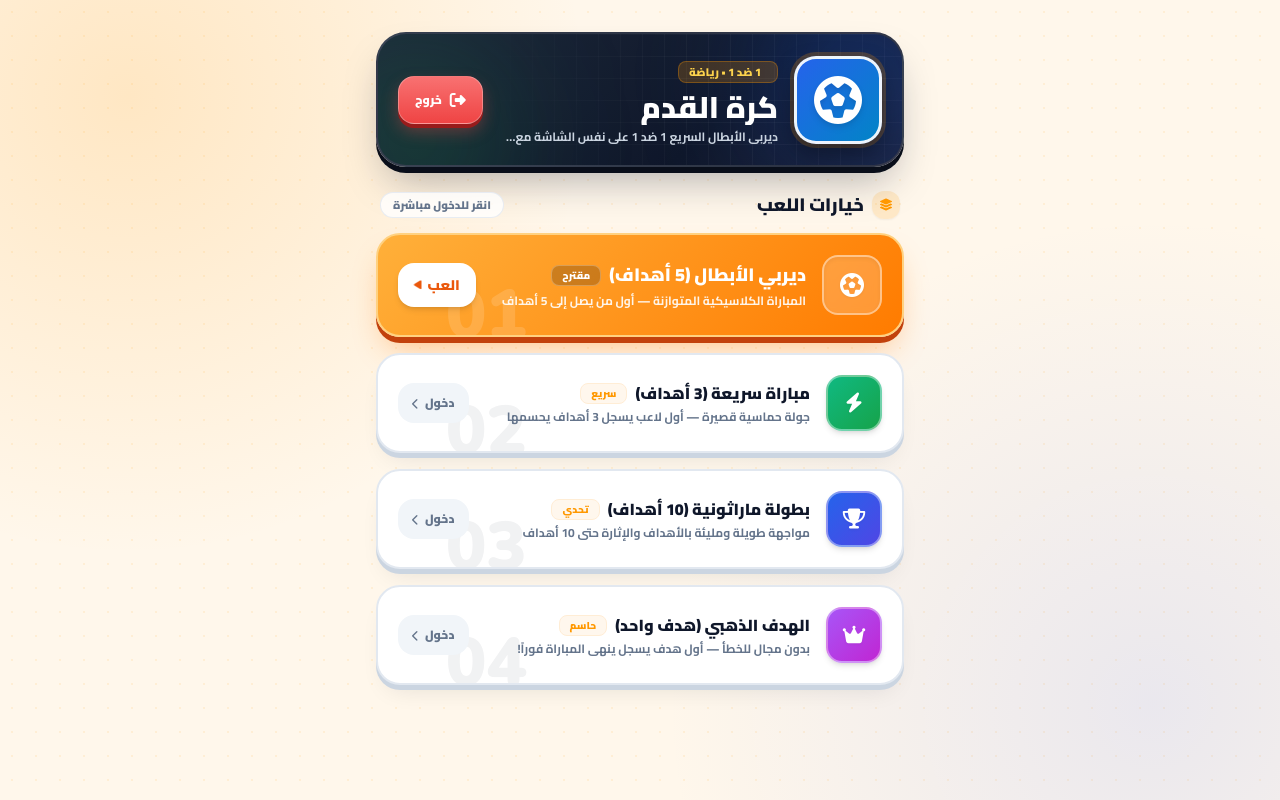
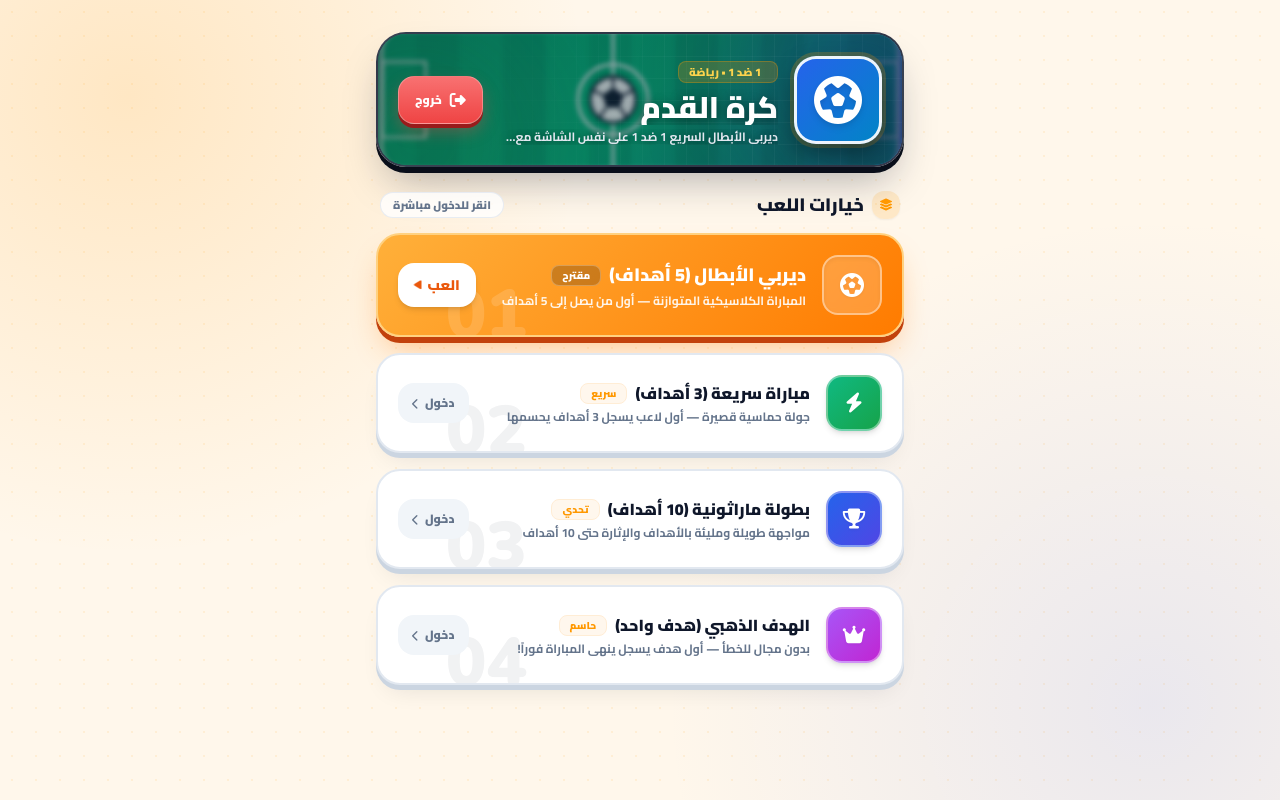
Before and after one commit to 3aasm/arena, a plain HTML site: page الالعاب/كرة قدم.html in a window 1280 px wide. Drawn offline with nearby package versions, Linux system fonts and the light colour scheme.

```diff
--- a/الالعاب/كرة قدم.html
+++ b/الالعاب/كرة قدم.html
@@ -274,7 +274,14 @@
         }
         .pa-hero-stage-rect { position: relative; border-radius: 30px; background: linear-gradient(135deg, #1E293B 0%, #0F172A 65%, #1A1F35 100%); border: 2px solid rgba(255, 255, 255, 0.12); box-shadow: 0 6px 0 #090E1A, 0 22px 42px -12px rgba(15, 23, 42, 0.35); overflow: hidden; }
         #pa-lobby-root.pa-dark .pa-hero-stage-rect { background: linear-gradient(135deg, #17233B 0%, #0F172A 65%, #1C2640 100%); border-color: rgba(255, 183, 77, 0.24); box-shadow: 0 6px 0 #050811, 0 24px 44px -12px rgba(0, 0, 0, 0.65); }
-        .pa-hero-stage-grid { position: absolute; inset: 0; background-image: linear-gradient(rgba(255, 255, 255, 0.04) 1px, transparent 1px), linear-gradient(90deg, rgba(255, 255, 255, 0.04) 1px, transparent 1px); background-size: 22px 22px; mask-image: radial-gradient(circle at 80% 30%, black 20%, transparent 78%); -webkit-mask-image: radial-gradient(circle at 80% 30%, black 20%, transparent 78%); pointer-events: none; }
+        .pa-hero-stage-grid { position: absolute; inset: 0; z-index: 2; background-image: linear-gradient(rgba(255, 255, 255, 0.04) 1px, transparent 1px), linear-gradient(90deg, rgba(255, 255, 255, 0.04) 1px, transparent 1px); background-size: 22px 22px; mask-image: radial-gradient(circle at 80% 30%, black 20%, transparent 78%); -webkit-mask-image: radial-gradient(circle at 80% 30%, black 20%, transparent 78%); pointer-events: none; }
+        .pa-hero-art-bg { position: absolute; inset: 0; z-index: 0; pointer-events: none; overflow: hidden; background: linear-gradient(135deg, #047857 0%, #10B981 50%, #2563EB 100%); }
+        #pa-lobby-root.pa-dark .pa-hero-art-bg { background: linear-gradient(135deg, #064E3B 0%, #065F46 48%, #1E3A8A 100%); }
+        .pa-hero-art-svg { width: 100%; height: 100%; display: block; transform: scale(1.08); filter: blur(2.6px) saturate(1.12); opacity: 0.92; }
+        .pa-hero-art-scrim { position: absolute; inset: 0; z-index: 1; pointer-events: none; background: linear-gradient(270deg, rgba(15, 23, 42, 0.64) 0%, rgba(15, 23, 42, 0.34) 55%, rgba(15, 23, 42, 0.44) 100%); }
+        #pa-lobby-root.pa-dark .pa-hero-art-scrim { background: linear-gradient(270deg, rgba(9, 14, 28, 0.70) 0%, rgba(15, 23, 42, 0.40) 55%, rgba(15, 23, 42, 0.50) 100%); }
+        .pa-hero-stage-rect #pa-game-name { text-shadow: 0 2px 12px rgba(0, 0, 0, 0.5); }
+        .pa-hero-stage-rect #pa-game-desc { color: #E2E8F0; text-shadow: 0 1px 8px rgba(0, 0, 0, 0.5); }
         .pa-game-thumb-frame { position: relative; border-radius: 22px; border: 3px solid rgba(255, 255, 255, 0.92); box-shadow: 0 12px 24px rgba(0, 0, 0, 0.38), 0 0 0 4px rgba(255, 152, 0, 0.22); transition: transform 0.3s cubic-bezier(0.34, 1.56, 0.64, 1); }
         .pa-hero-stage-rect:hover .pa-game-thumb-frame { transform: rotate(-2deg) scale(1.03); }
         .pa-tactile-exit-btn { background: linear-gradient(180deg, #F87171 0%, #EF4444 100%); color: #FFFFFF; border-radius: 16px; border: 1.5px solid rgba(255, 255, 255, 0.28); box-shadow: 0 4px 0 #991B1B, 0 8px 16px rgba(239, 68, 68, 0.35); transition: transform 0.14s ease, box-shadow 0.14s ease, filter 0.14s ease; cursor: pointer; }
@@ -356,9 +363,34 @@
         <div class="min-h-[100dvh] flex flex-col">
             <div class="w-full max-w-xl mx-auto px-4 sm:px-6 pt-5 sm:pt-8 pb-10 flex-1 flex flex-col gap-6">
                 <section id="pa-game-header-rect" class="pa-animate-pop pa-hero-stage-rect" style="animation-delay: 0.02s;">
+                    <div class="pa-hero-art-bg" aria-hidden="true">
+                        <svg class="pa-hero-art-svg" viewBox="0 0 420 124" preserveAspectRatio="xMidYMid slice">
+                            <rect x="18" y="10" width="384" height="104" rx="16" fill="#10B981" fill-opacity="0.78" stroke="#FFFFFF" stroke-width="2.6" stroke-opacity="0.85" />
+                            <g fill="#059669" opacity="0.45">
+                                <rect x="44" y="12" width="32" height="100" />
+                                <rect x="108" y="12" width="32" height="100" />
+                                <rect x="172" y="12" width="32" height="100" />
+                                <rect x="236" y="12" width="32" height="100" />
+                                <rect x="300" y="12" width="32" height="100" />
+                                <rect x="364" y="12" width="32" height="100" />
+                            </g>
+                            <line x1="190" y1="11" x2="190" y2="113" stroke="#FFFFFF" stroke-width="2.2" opacity="0.9" />
+                            <circle cx="190" cy="62" r="26" fill="none" stroke="#FFFFFF" stroke-width="2.2" opacity="0.9" />
+                            <rect x="19" y="34" width="32" height="56" fill="none" stroke="#FFFFFF" stroke-width="2" opacity="0.82" />
+                            <rect x="369" y="34" width="32" height="56" fill="none" stroke="#FFFFFF" stroke-width="2" opacity="0.82" />
+                            <circle cx="190" cy="62" r="17" fill="#FFFFFF" stroke="#0F172A" stroke-width="2.2" />
+                            <polygon points="190,53 198,58.5 195,68 185,68 182,58.5" fill="#0F172A" />
+                            <line x1="190" y1="53" x2="190" y2="46" stroke="#0F172A" stroke-width="1.8" />
+                            <line x1="198" y1="58.5" x2="205" y2="55" stroke="#0F172A" stroke-width="1.8" />
+                            <line x1="182" y1="58.5" x2="175" y2="55" stroke="#0F172A" stroke-width="1.8" />
+                            <line x1="195" y1="68" x2="200" y2="75" stroke="#0F172A" stroke-width="1.8" />
+                            <line x1="185" y1="68" x2="180" y2="75" stroke="#0F172A" stroke-width="1.8" />
+                        </svg>
+                    </div>
+                    <div class="pa-hero-art-scrim"></div>
                     <div class="pa-hero-stage-grid"></div>
-                    <div class="absolute -top-14 -right-14 w-48 h-48 rounded-full blur-3xl pointer-events-none" style="background: rgba(37, 99, 235, 0.32);"></div>
-                    <div class="absolute -bottom-16 -left-12 w-44 h-44 rounded-full blur-3xl pointer-events-none" style="background: rgba(22, 163, 74, 0.25);"></div>
+                    <div class="absolute -top-14 -right-14 w-48 h-48 rounded-full blur-3xl pointer-events-none z-[2]" style="background: rgba(37, 99, 235, 0.25);"></div>
+                    <div class="absolute -bottom-16 -left-12 w-44 h-44 rounded-full blur-3xl pointer-events-none z-[2]" style="background: rgba(22, 163, 74, 0.22);"></div>
                     <img id="pa-hero-cover-img" alt="" class="hidden absolute inset-0 w-full h-full object-cover opacity-20 mix-blend-luminosity pointer-events-none">
 
                     <div class="relative z-10 p-4 sm:p-5">
```
